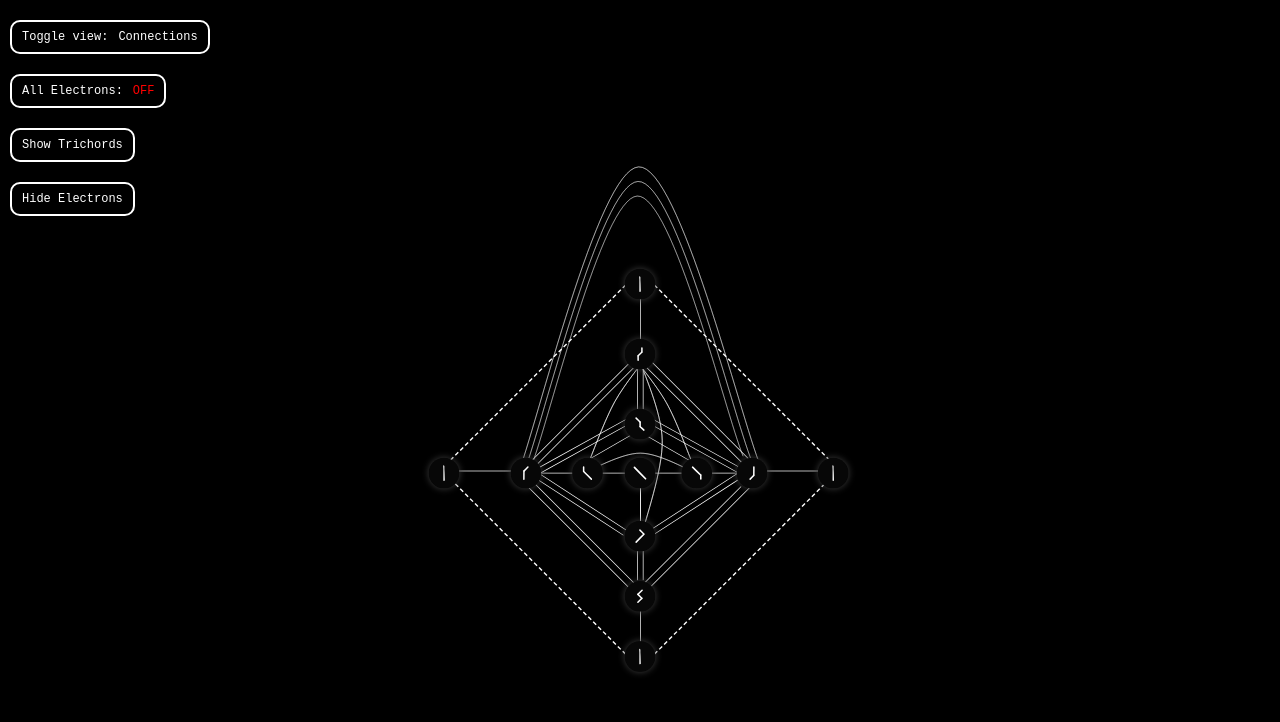
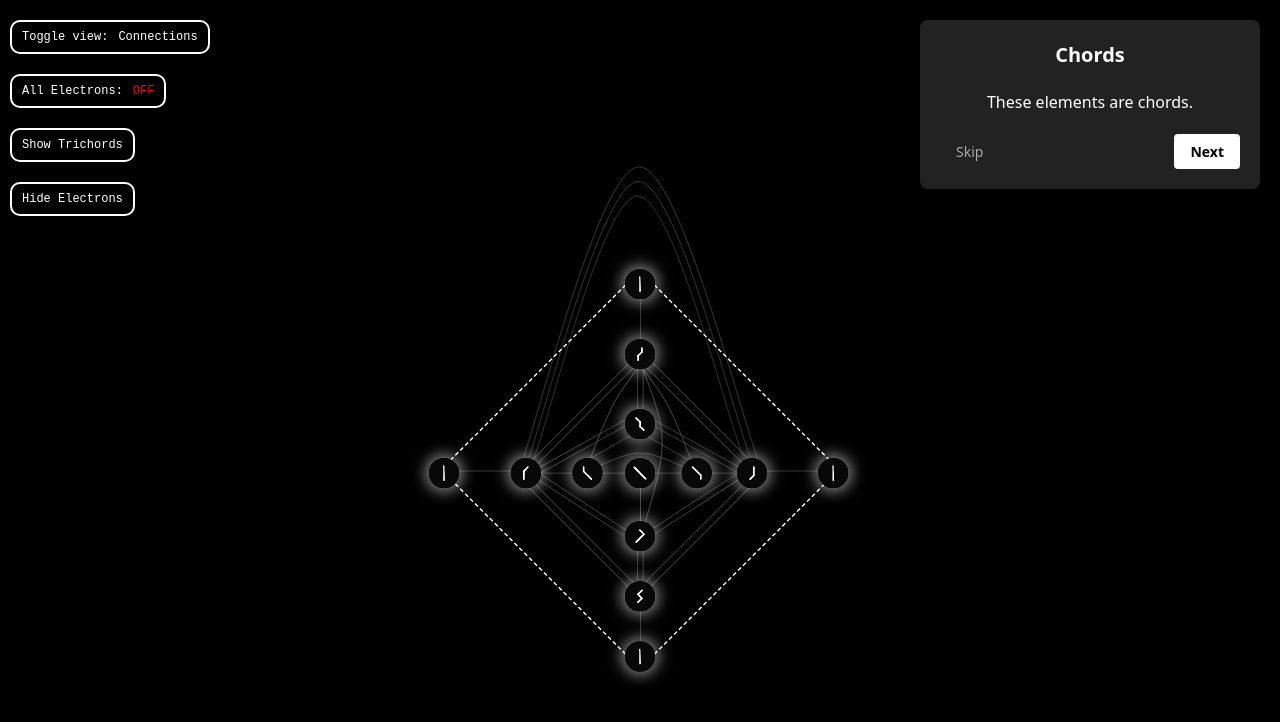
Before and after one commit to circuloponto/garden_app_02, a React (Vite) app: page / in a window 1280 px wide. Shown: the top 722 px of the page. Built offline with nearby package versions, Linux system fonts and the light colour scheme.

Commit message:
guided tour example

```diff
--- a/package.json
+++ b/package.json
@@ -11,7 +11,8 @@
   },
   "dependencies": {
     "react": "^19.1.0",
-    "react-dom": "^19.1.0"
+    "react-dom": "^19.1.0",
+    "react-joyride": "^2.9.3"
   },
   "devDependencies": {
     "@eslint/js": "^9.25.0",
--- a/src/App.jsx
+++ b/src/App.jsx
@@ -1,15 +1,47 @@
-import { useState, useEffect } from 'react'
+import React, { useState, useEffect } from "react";
 import Diagram from './components/Diagram'
 import Button from './components/button'
 import Connections from './components/Connections'
 import { connections } from './data/connections';
 import './App.css'
-
-
+import './tutorial.css' // Import the tutorial styles
 
 function App() {
   const [viewMode, setViewMode] = useState('connections'); // 'connections' or 'fruits'
   const [selectedChords, setSelectedChords] = useState([]); // e.g. ['four', 'five']
+  const [tutorialStep, setTutorialStep] = useState(0); // 0 = not showing, 1 = chords, 2 = connections
+
+  // Start tutorial automatically when app loads
+  useEffect(() => {
+    // Show first step after a short delay
+    const timer = setTimeout(() => {
+      setTutorialStep(1);
+    }, 1000);
+
+    return () => clearTimeout(timer);
+  }, []);
+
+  // Apply data attribute to body for CSS targeting
+  useEffect(() => {
+    if (tutorialStep > 0) {
+      document.body.setAttribute('data-tutorial-step', tutorialStep);
+    } else {
+      document.body.removeAttribute('data-tutorial-step');
+    }
+  }, [tutorialStep]);
+
+  // Handle tutorial navigation
+  const handleNextStep = () => {
+    if (tutorialStep === 1) {
+      setTutorialStep(2);
+    } else {
+      setTutorialStep(0); // End tutorial
+    }
+  };
+
+  const handleSkipTutorial = () => {
+    setTutorialStep(0);
+  };
 
   // Reset selection when switching from 'fruits' to 'connections' and there is a selection
 
@@ -62,8 +94,30 @@ function App() {
   console.log('possibleChords:', possibleChords);
 
   return (
-    <>
     <div className='app'>
+      {/* Simple Tutorial UI */}
+      {tutorialStep > 0 && (
+        <div className="tutorial-container">
+          {/* Tutorial modal */}
+          <div className="tutorial-modal">
+            <h3>
+              {tutorialStep === 1 ? 'Chords' : 'Connections'}
+            </h3>
+            <p>
+              {tutorialStep === 1
+                ? 'These elements are chords.'
+                : 'These are connections.'}
+            </p>
+            <div className="tutorial-buttons">
+              <button onClick={handleSkipTutorial}>Skip</button>
+              <button onClick={handleNextStep}>
+                {tutorialStep === 1 ? 'Next' : 'Finish'}
+              </button>
+            </div>
+          </div>
+        </div>
+      )}
+
       <div className="buttons">
         <Button title="Toggle view" stateOptions={['Connections', 'Fruits']}  setViewMode={setViewMode}/>
         <Button title="All Electrons" stateOptions={['OFF', 'ON']} />
@@ -71,14 +125,11 @@ function App() {
         <Button title="Hide Electrons" state={null} />
        </div>
         <div className="scaler">
-
           <Diagram handleChordSelect={handleChordSelect} selectedChords={selectedChords} possibleChords={possibleChords}/>
-
-
           <Connections viewMode={viewMode} selectedChords={selectedChords} />
         </div>
       </div>
-    </>
+
   )
 }
 
--- a/src/components/Connections.jsx
+++ b/src/components/Connections.jsx
@@ -33,11 +33,11 @@ const Connections = ({ viewMode, selectedChords }) => {
             <img
               key={conn.className}
               src={svgMap[conn.svg]}
-              className={conn.className}
+              className={`connection ${conn.className }`}
               alt="connection-svg"
             />
           ) : (
-            <div key={conn.className} className={conn.className}></div>
+            <div key={conn.className} className={`connection ${conn.className }`}></div>
           )
         ))}
        {/*  <div className="squared"></div> */}
@@ -53,11 +53,11 @@ const Connections = ({ viewMode, selectedChords }) => {
           <img
             key={conn.className}
             src={svgMap[conn.svg]}
-            className={conn.className}
+            className={conn.className }
             alt="connection-svg"
           />
         ) : (
-          <div key={conn.className} className={conn.className}></div>
+          <div key={conn.className} className={`connection ${conn.className }`}></div>
         )
       ))}
     </div>
--- /dev/null
+++ b/src/tutorial.css
@@ -0,0 +1,94 @@
+/* Tutorial Styles - No Overlay Approach */
+.tutorial-container {
+  position: fixed;
+  top: 0;
+  left: 0;
+  width: 100%;
+  height: 100%;
+  z-index: 9999;
+  pointer-events: none;
+}
+
+/* Step 1: Highlight elements and reduce opacity of connections */
+body[data-tutorial-step="1"] .element {
+  position: relative !important;
+  z-index: 1001 !important;
+  box-shadow: 0 0 20px 5px rgba(255, 255, 255, 0.5) !important;
+  filter: brightness(1.2) !important;
+  pointer-events: auto !important;
+}
+
+body[data-tutorial-step="1"] .allConnections {
+  opacity: 0.3 !important;
+  transition: opacity 0.3s ease;
+}
+
+/* Step 2: Highlight connections and reduce opacity of elements */
+body[data-tutorial-step="2"] .connection {
+  z-index: 1001 !important;
+  pointer-events: auto !important;
+  background: #00e1ff !important;
+}
+
+/* Target SVG connections specifically with #00e1ff color */
+body[data-tutorial-step="2"] img[alt="connection-svg"] {
+  filter: brightness(0) saturate(100%) invert(77%) sepia(62%) saturate(757%) hue-rotate(156deg) brightness(103%) contrast(98%) !important;
+  -webkit-filter: brightness(0) saturate(100%) invert(77%) sepia(62%) saturate(757%) hue-rotate(156deg) brightness(103%) contrast(98%) !important;
+}
+
+body[data-tutorial-step="2"] .element {
+  opacity: 1!important;
+  transition: opacity 0.3s ease;
+}
+
+.tutorial-modal {
+  position: fixed;
+  top: 20px;
+  right: 20px;
+  background-color: #222;
+  color: white;
+  padding: 20px;
+  border-radius: 8px;
+  box-shadow: 0 5px 15px rgba(0, 0, 0, 0.3);
+  width: 300px;
+  text-align: center;
+  z-index: 10000;
+  pointer-events: auto;
+}
+
+.tutorial-modal h3 {
+  color: #ffffff;
+  margin-top: 0;
+  font-size: 20px;
+}
+
+.tutorial-modal p {
+  margin: 15px 0;
+  font-size: 16px;
+  line-height: 1.5;
+}
+
+.tutorial-buttons {
+  display: flex;
+  justify-content: space-between;
+  margin-top: 20px;
+}
+
+.tutorial-buttons button {
+  padding: 8px 16px;
+  border: none;
+  border-radius: 4px;
+  cursor: pointer;
+  font-size: 14px;
+}
+
+.tutorial-buttons button:first-child {
+  background-color: transparent;
+  color: #aaa;
+}
+
+.tutorial-buttons button:last-child {
+  background-color: #ffffff;
+  color: #000;
+  font-weight: bold;
+}
```
Also changed, not shown: 1 other file (tests, documents, lock files or other folders). Lines whose indentation alone changed are shown as unchanged.
